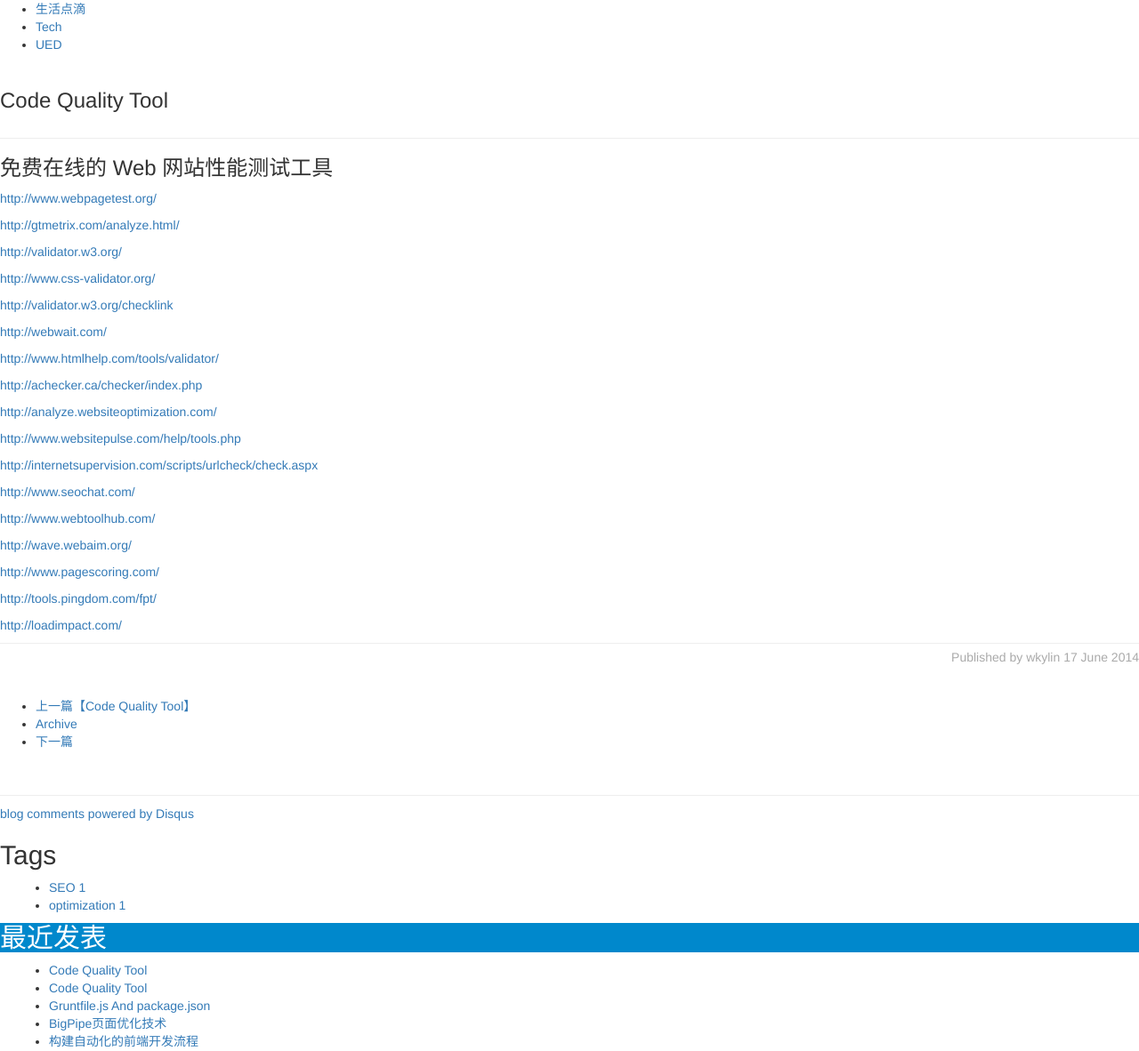
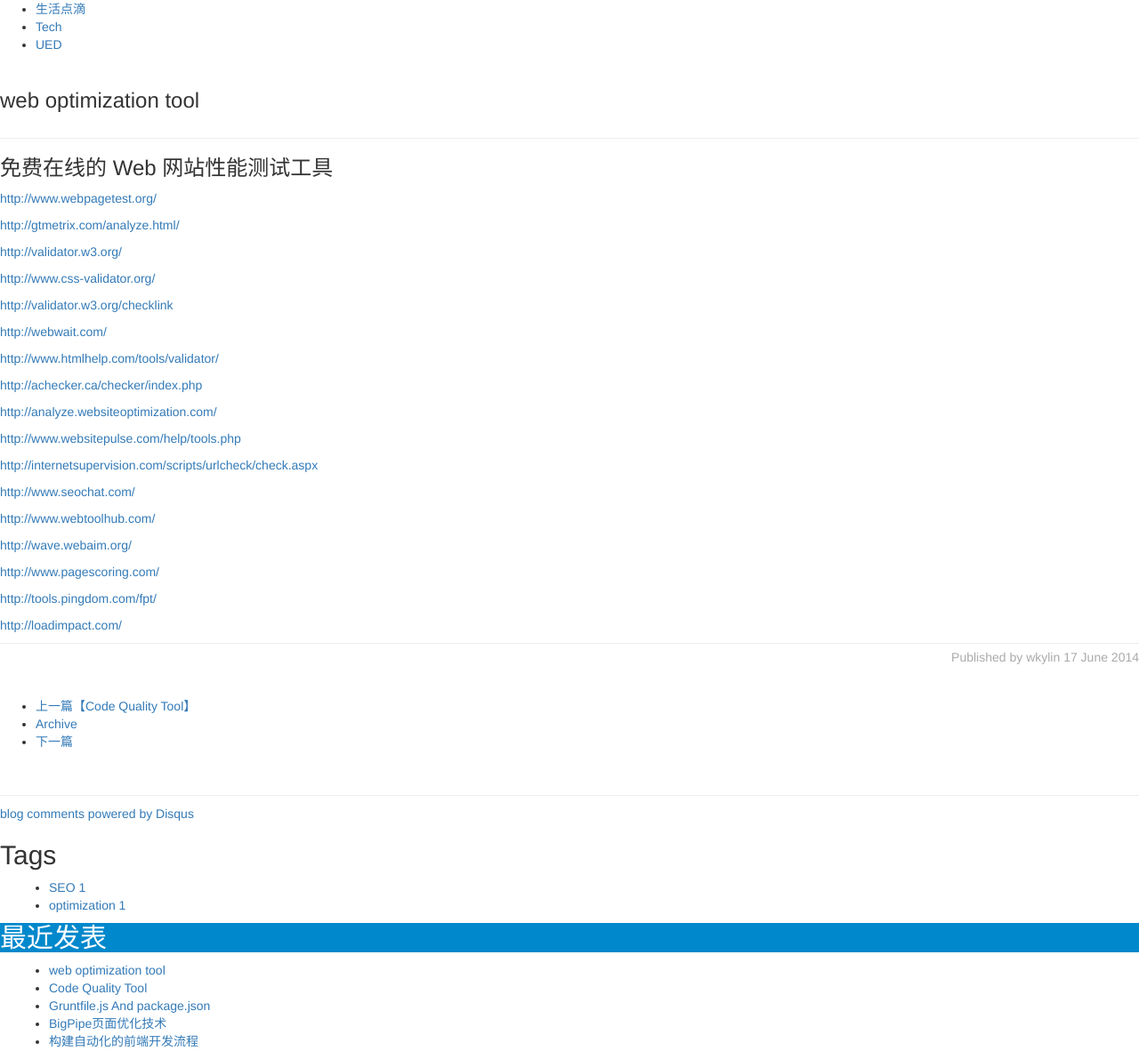
Before and after one commit to wkylin/wkylin.github.com, a Jekyll site: the page built from _posts/core-samples/2014-06-17-websit-optimization-tools.md, in a window 1280 px wide. Shown: the part 852-2034 px from the top of the page at 89% size. Built offline with Jekyll 4.4.1, drawn with Linux system fonts in a browser that asks for light colours; nearby versions of some CDN libraries; library files that are not in the unit come from our copies; comment, search, counter and statistics services are not loaded.

Commit message:
website optimization

```diff
--- a/_posts/core-samples/2014-06-17-websit-optimization-tools.md
+++ b/_posts/core-samples/2014-06-17-websit-optimization-tools.md
@@ -1,7 +1,7 @@
 ---
 layout: post
-title: Code Quality Tool
-category: Code Quality Tool
+title: web optimization tool
+category: web optimization tool
 tags: [SEO, optimization]
 description: |
    网站优化在线工具-----免费在线的 Web 网站性能测试工具
```
